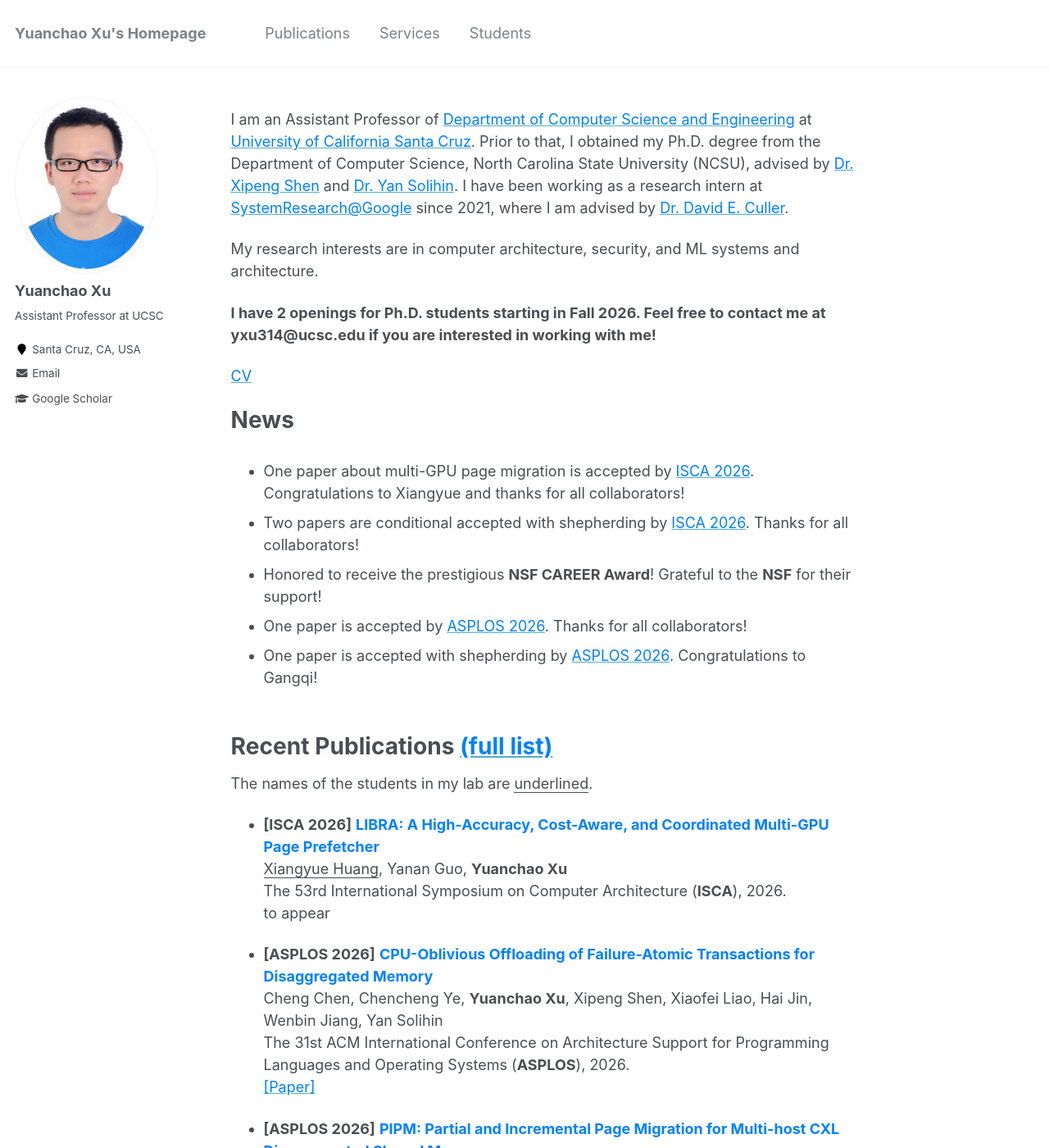
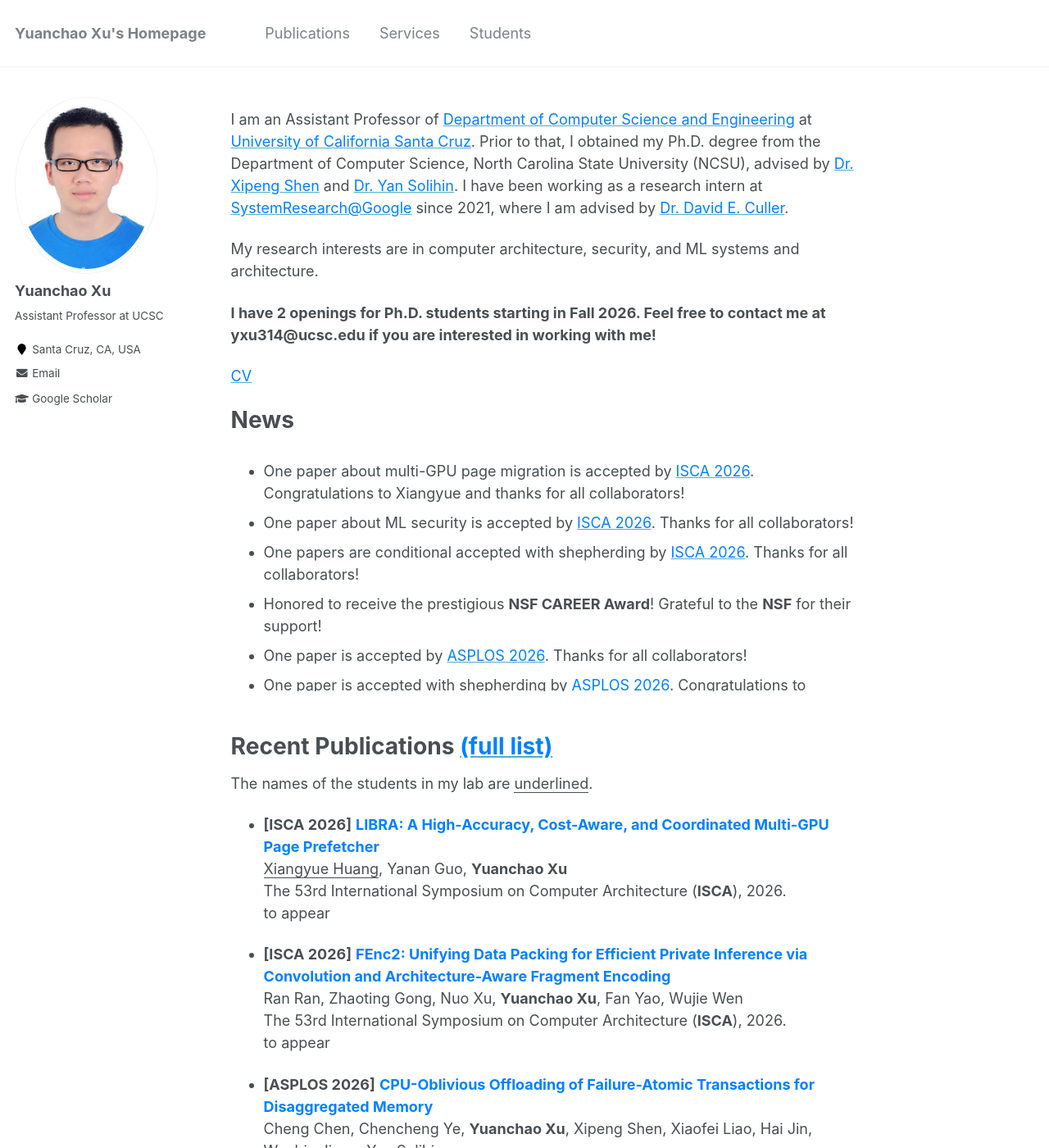
Before and after one commit to yuanchaoxu6/yuanchaoxu6.github.io, a Jekyll site: the page built from _pages/about.md, in a window 1280 px wide and 1400 px high. Shown: the whole window at 82% size. Built offline with Jekyll 4.4.1, drawn with Linux system fonts in a browser that asks for light colours.

Commit message:
update one ISCA

```diff
--- a/_pages/about.md
+++ b/_pages/about.md
@@ -23,7 +23,8 @@ News
 
 <div markdown="1" style="width: 100%; height: 300px; overflow-y: scroll; margin: 0; padding: 0;">
 * One paper about multi-GPU page migration is accepted by [<font color="#0081ff">ISCA 2026</font>](https://iscaconf.org/isca2026/). Congratulations to Xiangyue and thanks for all collaborators!
-* Two papers are conditional accepted with shepherding by [<font color="#0081ff">ISCA 2026</font>](https://iscaconf.org/isca2026/). Thanks for all collaborators!
+* One paper about ML security is accepted by [<font color="#0081ff">ISCA 2026</font>](https://iscaconf.org/isca2026/). Thanks for all collaborators!
+* One papers are conditional accepted with shepherding by [<font color="#0081ff">ISCA 2026</font>](https://iscaconf.org/isca2026/). Thanks for all collaborators!
 * Honored to receive the prestigious **NSF CAREER Award**! Grateful to the **NSF** for their support! <br>
 * One paper is accepted by [<font color="#0081ff">ASPLOS 2026</font>](https://www.asplos-conference.org/asplos2026/). Thanks for all collaborators! <br>
 * One paper is accepted with shepherding by [<font color="#0081ff">ASPLOS 2026</font>](https://www.asplos-conference.org/asplos2026/). Congratulations to Gangqi! <br>
@@ -50,6 +51,11 @@ The names of the students in my lab are <ins>underlined</ins>.
 
 - **[ISCA 2026]** **<font color="#0081ff">LIBRA: A High-Accuracy, Cost-Aware, and Coordinated Multi-GPU Page Prefetcher</font>**
   <ins>Xiangyue Huang</ins>, Yanan Guo, **Yuanchao Xu**
+  The 53rd International Symposium on Computer Architecture (**ISCA**), 2026.
+  to appear
+
+- **[ISCA 2026]** **<font color="#0081ff">FEnc2: Unifying Data Packing for Efficient Private Inference via Convolution and Architecture-Aware Fragment Encoding</font>**
+  Ran Ran, Zhaoting Gong, Nuo Xu, **Yuanchao Xu**, Fan Yao, Wujie Wen
   The 53rd International Symposium on Computer Architecture (**ISCA**), 2026.
   to appear
 
```
Also changed, not shown: _pages/publications.md (+5 -0 lines).
